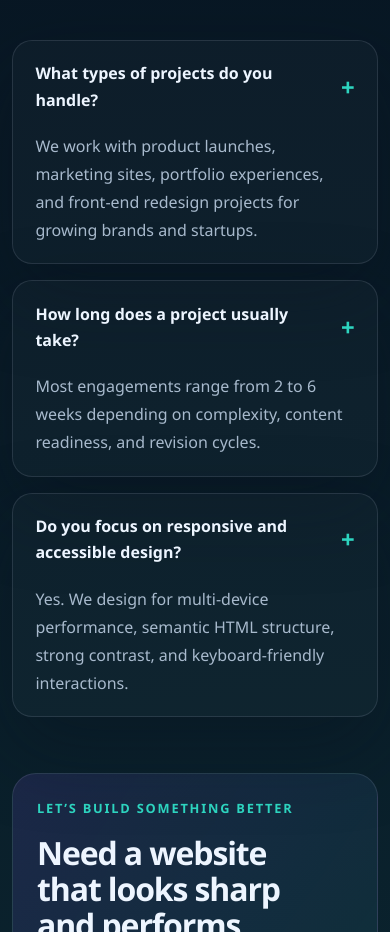
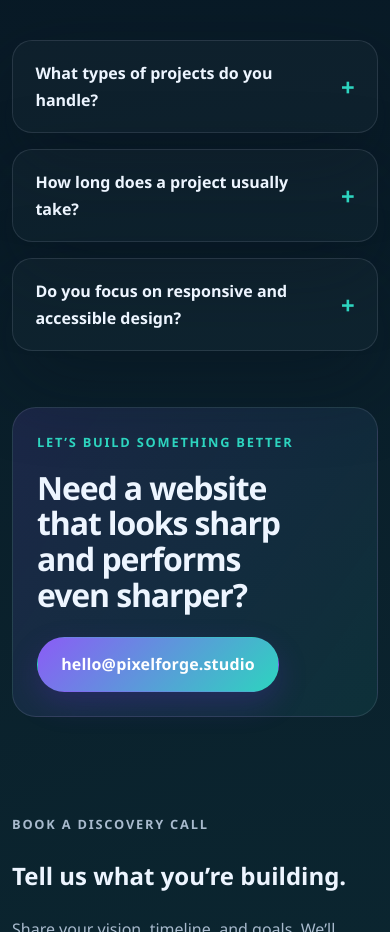
Before and after one commit to pragyasslwsb/yuva-intern-4, a plain HTML site: page index.html in a window 390 px wide. Shown: the part 6500-7432 px from the top of the page. Drawn offline with Linux system fonts and the light colour scheme.

Commit message:
Update styles.css

```diff
--- a/styles.css
+++ b/styles.css
@@ -1,4 +1,4 @@
-  /* =========================================================
+/* =========================================================
    COMPLETE ENHANCED STYLESHEET
    Compatible with the existing HTML class names.
    Theme: Navy / Purple / Teal with dark and light modes
@@ -821,6 +821,10 @@ body[data-theme="light"] .dashboard {
 }
 
 /* ---------- FAQ ---------- */
+.faq-section {
+  padding: 5.5rem 0;
+}
+
 .faq-layout {
   display: grid;
   grid-template-columns: minmax(0, 0.9fr) minmax(0, 1.1fr);
@@ -869,9 +873,16 @@ body[data-theme="light"] .dashboard {
   content: "−";
 }
 
-/* JavaScript can toggle .is-open on the answer or use [hidden]. */
+/* FAQ answers are collapsed until their adjacent button is expanded.
+   Works with the supplied HTML's button + answer structure. */
 .faq-answer {
+  max-height: 0;
   overflow: hidden;
+  transition: max-height 0.28s ease;
+}
+
+.faq-question[aria-expanded="true"] + .faq-answer {
+  max-height: 24rem;
 }
 
 .faq-answer[hidden] {
@@ -1067,7 +1078,8 @@ body[data-theme="light"] .button--secondary {
 }
 
 @media (max-width: 880px) {
-  .section {
+  .section,
+  .faq-section {
     padding: 4.5rem 0;
   }
 
@@ -1119,7 +1131,8 @@ body[data-theme="light"] .button--secondary {
     width: min(100% - 1.5rem, 560px);
   }
 
-  .section {
+  .section,
+  .faq-section {
     padding: 3.5rem 0;
   }
 
```
